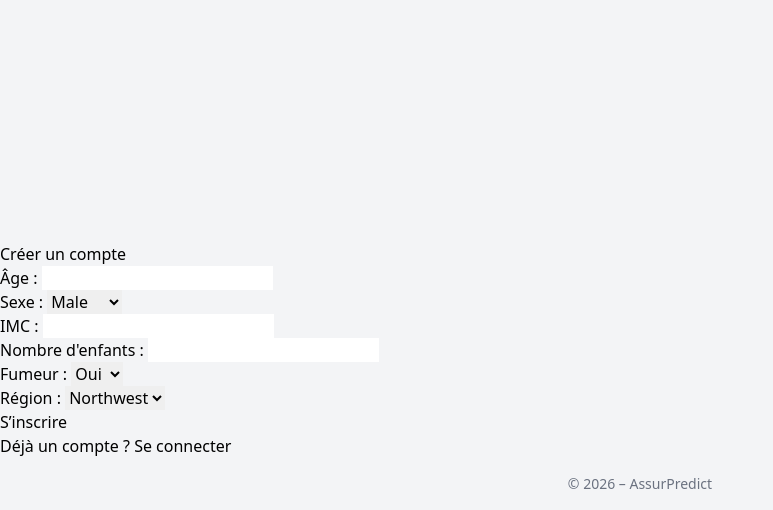
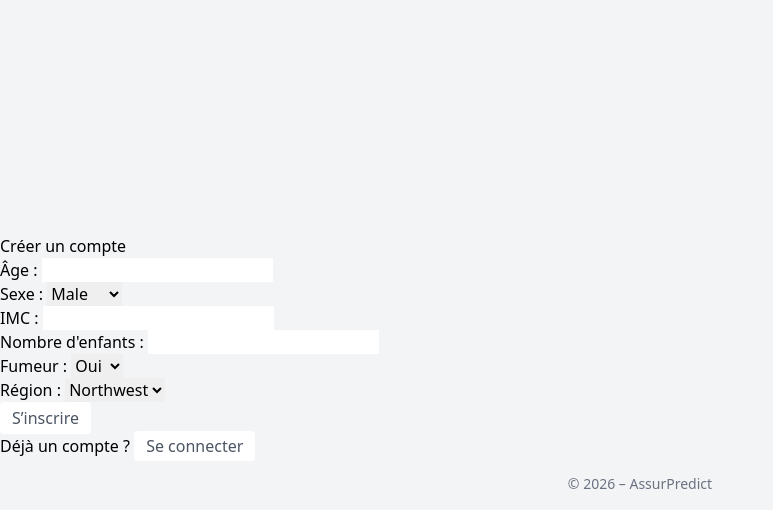
Before and after one commit to lohan1706/Application_de_Prediction_des_Charges_d-Assurance, a Django app: template Assur_Aimant/accounts/templates/accounts/signup.html in a window 1280 px wide. Shown: the part 290-800 px from the top of the page, without its empty margins (0-773 px from the left). Run offline with Django 5.2, Linux system fonts and the light colour scheme; the template is opened without the code that fills it: values that come from a table or form of the project are taken from there, others are empty; the visitor is signed in with stand-in values (Sample User, id 1); parts of the project's set-up code (start-up, migrations or seed data) failed here and were passed over; some libraries are stand-ins or nearby versions.

Commit message:
feat: add button s'inscrire + modife class button signup and login

```diff
--- a/Assur_Aimant/accounts/templates/accounts/login.html
+++ b/Assur_Aimant/accounts/templates/accounts/login.html
@@ -8,14 +8,14 @@
     {% csrf_token %}
     {{ form.as_p }}
 
-    <button type="submit">
+    <button type="submit" class="bg-white text-gray-600 px-3 py-1 rounded hover:bg-gray-100">
       Se connecter
     </button>
   </form>
 
   <p>
     Pas encore de compte ?
-    <a href="{% url 'signup' %}">Créer un compte</a>
+    <a href="{% url 'signup' %}"class="bg-white text-gray-600 px-3 py-1 rounded hover:bg-gray-100">Créer un compte</a>
   </p>
 </div>
 {% endblock %}
--- a/Assur_Aimant/accounts/templates/accounts/signup.html
+++ b/Assur_Aimant/accounts/templates/accounts/signup.html
@@ -8,14 +8,14 @@
     {% csrf_token %}
     {{ form.as_p }}
 
-    <button type="submit">
+    <button type="submit"class="bg-white text-gray-600 px-3 py-1 rounded hover:bg-gray-100">
       S’inscrire
     </button>
   </form>
 
   <p>
     Déjà un compte ?
-    <a href="{% url 'login' %}">Se connecter</a>
+    <a href="{% url 'login' %}"class="bg-white text-gray-600 px-3 py-1 rounded hover:bg-gray-100">Se connecter</a>
   </p>
 </div>
 {% endblock %}
--- a/Assur_Aimant/templates/base.html
+++ b/Assur_Aimant/templates/base.html
@@ -31,6 +31,9 @@
                 <a href="{% url 'login' %}" class="bg-white text-gray-600 px-3 py-1 rounded hover:bg-gray-100">
                     Se connecter
                 </a>
+                <a href="{% url 'signup' %}" class="bg-white text-gray-600 px-3 py-1 rounded hover:bg-gray-100">
+                    S'inscrire
+                </a>
             {% endif %}
         </nav>
 
```
